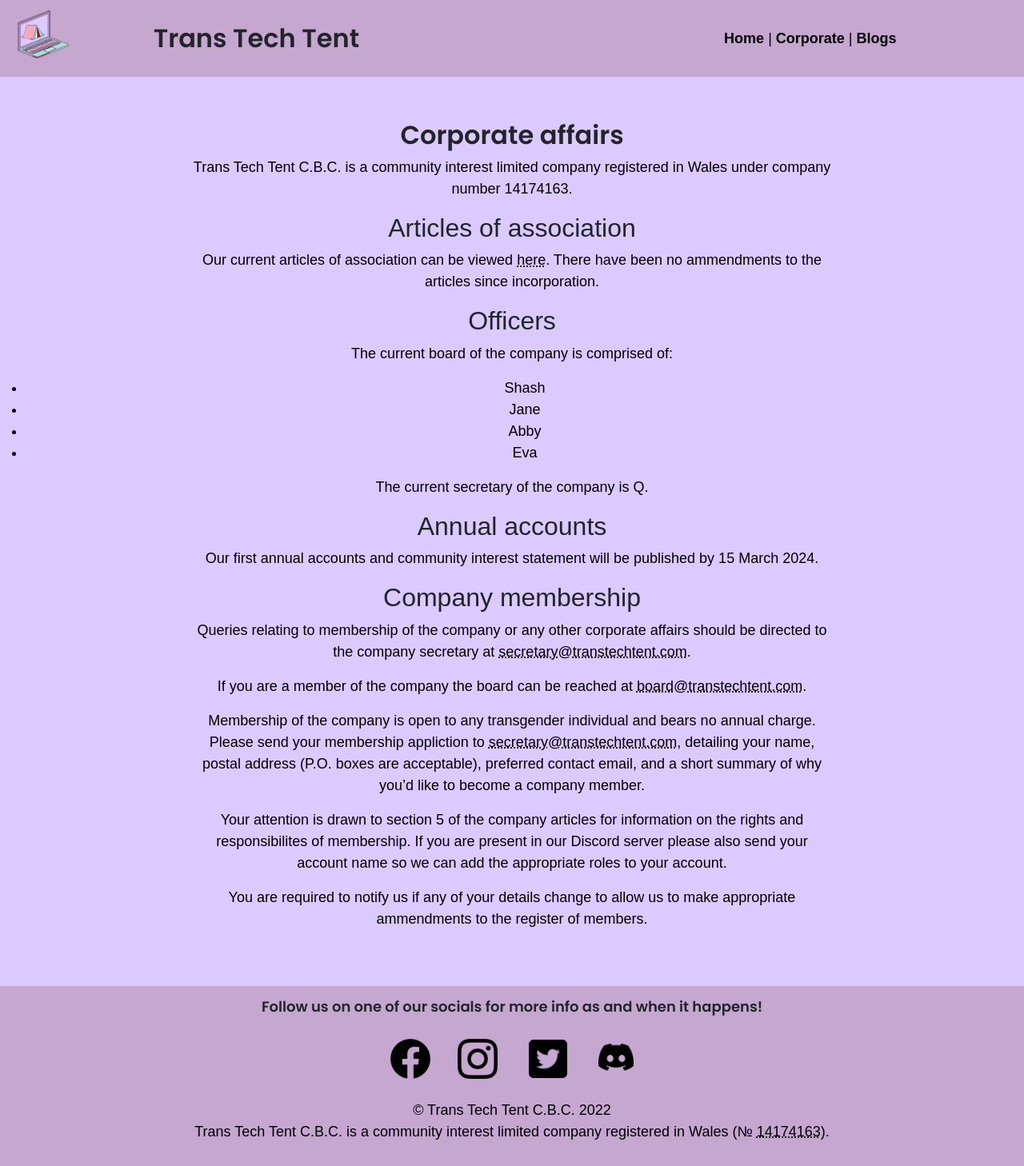
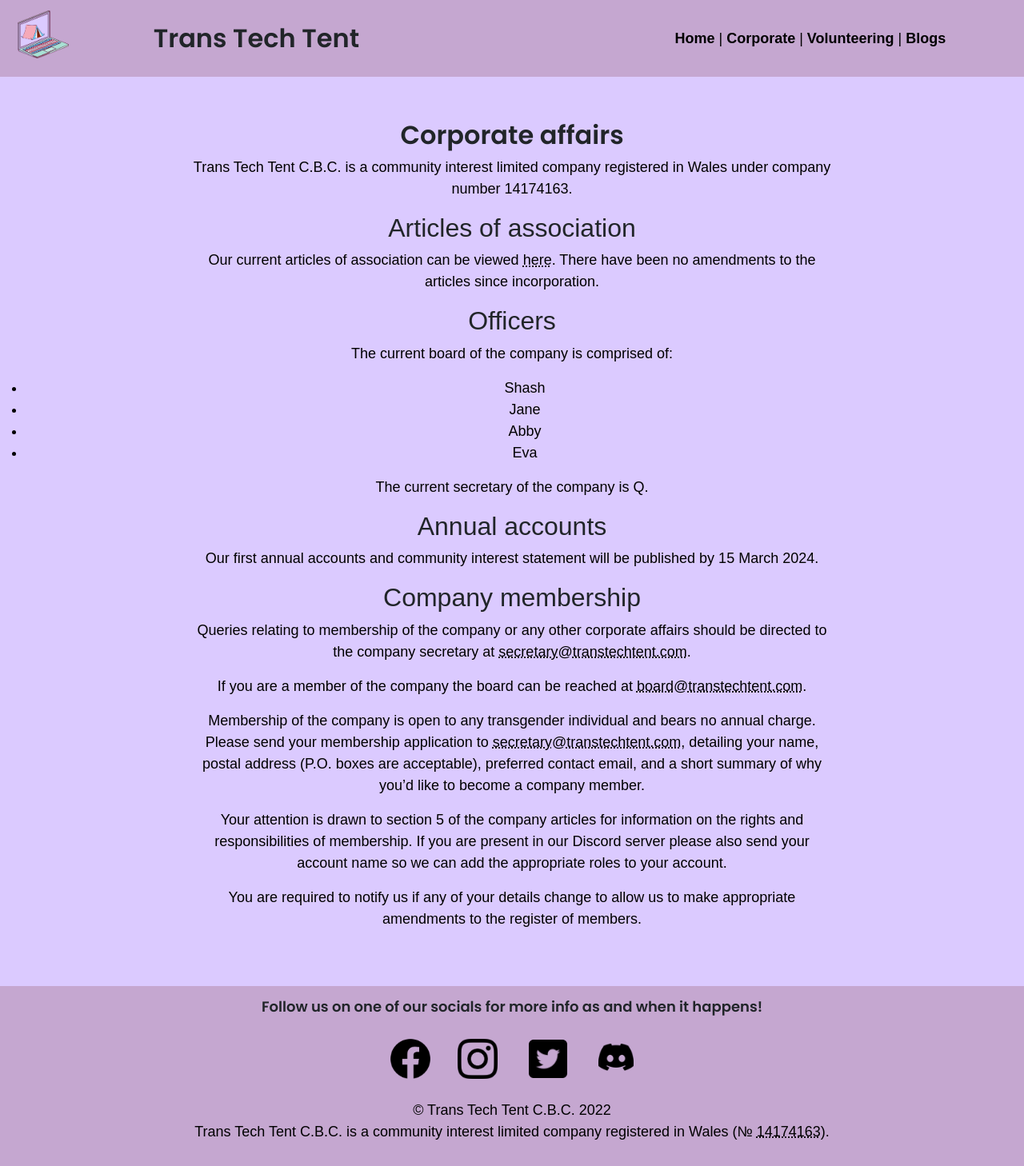
Before and after one commit to Trans-Tech-Tent/TechTent, a Jekyll site: the page built from corporate.md, in a window 1280 px wide. Shown: the whole page at 80% size. Built offline with Jekyll 4.4.1, drawn with Linux system fonts in a browser that asks for light colours; some web fonts are replaced.

Commit message:
+ Volunteering opportunities + QOL improvements

```diff
--- a/_layouts/default.html
+++ b/_layouts/default.html
@@ -20,7 +20,7 @@
     <meta name="twitter:image" content="https://www.transtechtent.com/res/img/Tech-tent-banner.png">
     <link href="https://cdn.jsdelivr.net/npm/bootstrap@5.1.0/dist/css/bootstrap.min.css" rel="stylesheet"
         integrity="sha384-KyZXEAg3QhqLMpG8r+8fhAXLRk2vvoC2f3B09zVXn8CA5QIVfZOJ3BCsw2P0p/We" crossorigin="anonymous">
-    <link rel="stylesheet" href="res/css/main1.css" />
+    <link rel="stylesheet" href="/res/css/main1.css" />
     <link rel="preconnect" href="https://fonts.googleapis.com">
     <link rel="preconnect" href="https://fonts.gstatic.com" crossorigin>
     <link href="https://fonts.googleapis.com/css2?family=Poppins:wght@600&display=swap" rel="stylesheet">
@@ -34,7 +34,7 @@
         <div class="row">
             <div class="col-sm-1">
                 <a href="/">
-                    <img src="res/img/Tech-tent.png" alt="trans tech tent logo" height="60px">
+                    <img src="/res/img/Tech-tent.png" alt="trans tech tent logo" height="60px">
                 </a>
             </div>
             <div class="col-sm-4">
@@ -49,6 +49,9 @@
                     </a> |
                     <a href="/corporate">
                         <b>Corporate</b>
+                    </a> |
+                    <a href="/volunteering">
+                        <b>Volunteering</b>
                     </a> |
                     <a href="/blogs">
                         <b>Blogs</b>
@@ -65,13 +68,13 @@
     <footer class="dark flex">
         <div style="font-family: 'Poppins', sans-serif;">
             Follow us on one of our socials for more info as and when it happens!<br><br>
-            <a href="https://www.facebook.com/TransTechTent"> <img src="res/img/fb512.png" alt="facebook"
+            <a href="https://www.facebook.com/TransTechTent"> <img src="/res/img/fb512.png" alt="facebook"
                     height="50px"></a>&nbsp;&nbsp;&nbsp;&nbsp;&nbsp;&nbsp;&nbsp;
-            <a href="https://www.instagram.com/transtechtent"> <img src="res/img/ig500.png" alt="instagram"
+            <a href="https://www.instagram.com/transtechtent"> <img src="/res/img/ig500.png" alt="instagram"
                     height="50px"></a>&nbsp;&nbsp;&nbsp;&nbsp;&nbsp;&nbsp;&nbsp;&nbsp;
-            <a href="https://twitter.com/TransTechTent"> <img src="res/img/tw400.png" alt="twitter"
+            <a href="https://twitter.com/TransTechTent"> <img src="/res/img/tw400.png" alt="twitter"
                     height="48px"></a>&nbsp;&nbsp;&nbsp;&nbsp;&nbsp;&nbsp;&nbsp;&nbsp;
-            <a href="https://discord.gg/e3nqdVr2wT"> <img src="res/img/di500.png" alt="discord" height="50px"></a>
+            <a href="https://discord.gg/e3nqdVr2wT"> <img src="/res/img/di500.png" alt="discord" height="50px"></a>
         </div>
     </footer>
     <div class="dark">
--- a/corporate.md
+++ b/corporate.md
@@ -9,7 +9,7 @@
 
 ## Articles of association
 
-Our current articles of association can be viewed [here](/res/articles.pdf). There have been no ammendments to the articles since incorporation.
+Our current articles of association can be viewed [here](/res/articles.pdf). There have been no amendments to the articles since incorporation.
 
 ## Officers
 
@@ -33,13 +33,13 @@
 If you are a member of the company the board can be reached at [board@transtechtent.com](mailto:board@transtechtent.com).
 
 Membership of the company is open to any transgender individual and bears no annual charge.
-Please send your membership appliction to [secretary@transtechtent.com](mailto:secretary@transtechtent.com),
+Please send your membership application to [secretary@transtechtent.com](mailto:secretary@transtechtent.com),
 detailing your name, postal address (P.O. boxes are acceptable), preferred contact email, and a short summary of
 why you'd like to become a company member.
 
 Your attention is drawn to section 5 of the company articles
-for information on the rights and responsibilites of membership. If you are present in our Discord server
+for information on the rights and responsibilities of membership. If you are present in our Discord server
 please also send your account name so we can add the appropriate roles to your account.
 
-You are required to notify us if any of your details change to allow us to make appropriate ammendments to the
+You are required to notify us if any of your details change to allow us to make appropriate amendments to the
 register of members.
```
Also changed, not shown: volunteering.md (added, +52 -0 lines).
